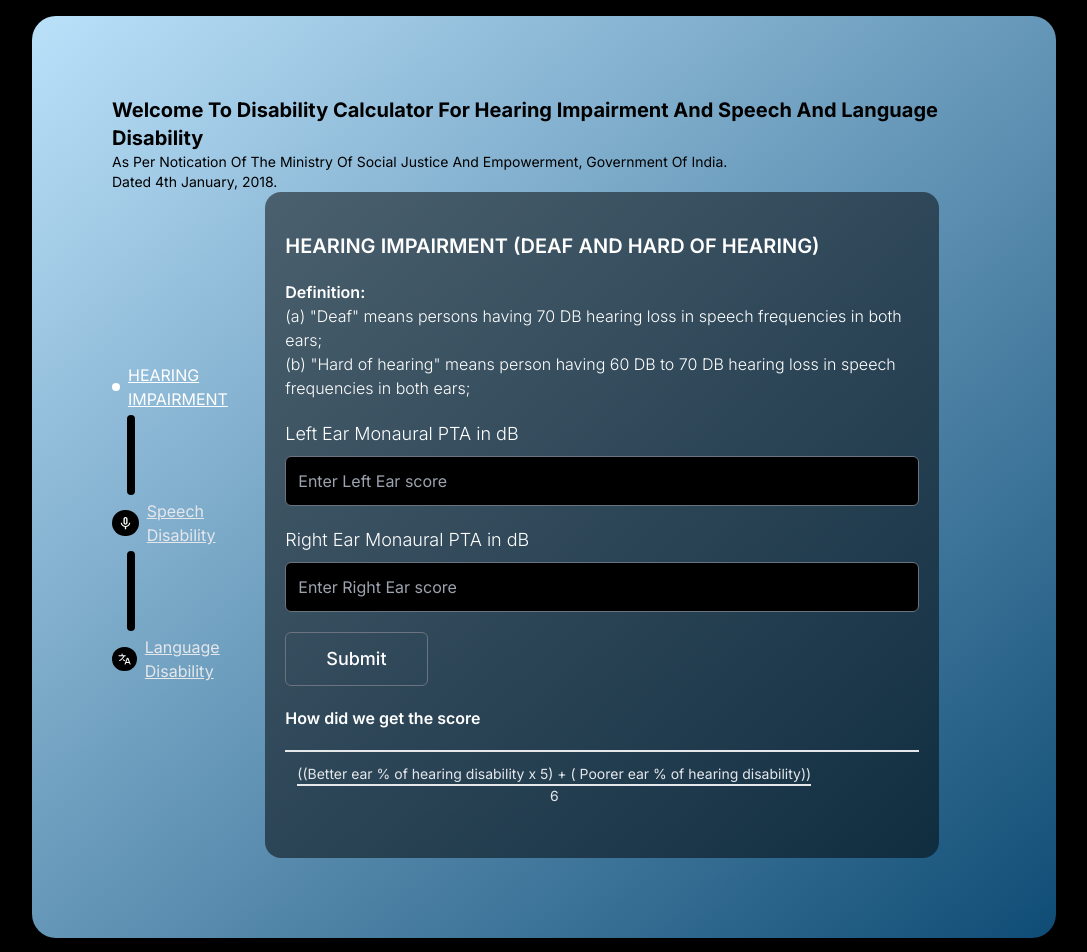
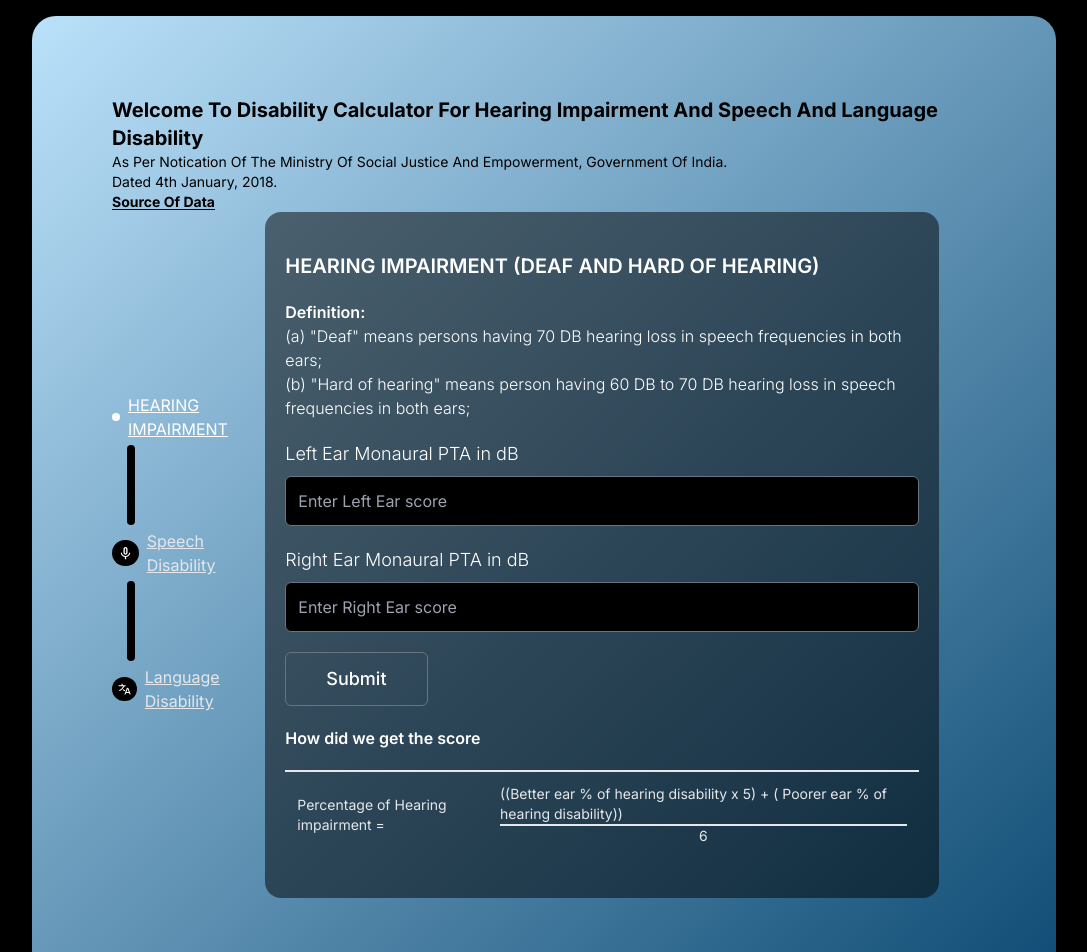
Before and after one commit to LogicubeItServices/disability-calculator, a Next.js app: page /hearing in a window 1280 px wide. Shown: the top 952 px of the page, without its empty margins (96-1183 px from the left). Built offline with nearby package versions, Linux system fonts and the light colour scheme.

Commit message:
Added PDF

```diff
--- a/app/layout.tsx
+++ b/app/layout.tsx
@@ -2,6 +2,7 @@ import type { Metadata } from "next";
 import { Inter } from "next/font/google";
 import "./globals.css";
 import StepProgressBar from "@/components/StepProgressBar";
+import Link from "next/link";
 
 const inter = Inter({ subsets: ["latin"] });
 
@@ -25,7 +26,10 @@ export default function RootLayout({
         </span>
         as per notication of the Ministry of Social Justice and Empowerment, Government of India. <br />
         dated 4th January, 2018.
-        <br /></h1>
+        <br />
+        <Link href={"/pdfs/source.pdf"} className="text-black-500 font-bold underline-offset-2 underline">Source of Data</Link>
+        <br />
+        </h1>
           <section className="grid grid-cols-[0.2fr,1.8fr] h-full max-md:h-[70%]  max-md:flex  max-md:flex-col max-md:justify-evenly ">
             <div className="flex flex-col justify-center max-md:h-fit ">
               <StepProgressBar />
--- a/components/HearingForm.tsx
+++ b/components/HearingForm.tsx
@@ -135,7 +135,10 @@ const HearingForm = () => {
       ) : null}
       <div className="flex flex-col gap-5 divide-y-2">
         <h3 className="font-semibold">How did we get the score</h3>
-        <p className="text-sm text-gray-200 p-3">
+        <div className="text-sm text-gray-200 p-3 flex gap-3">
+        <div className="flex justify-center items-center">
+          Percentage of Hearing impairment =
+        </div>
           <div className="flex flex-col divide-y-2 w-max">
             <span>
               ((Better ear % of hearing disability x 5) + ( Poorer ear % of
@@ -143,7 +146,7 @@ const HearingForm = () => {
             </span>
             <span className="text-center">6</span>
           </div>
-        </p>
+        </div>
         {patientData && (
           <>
             <p className="text-sm flex flex-col text-gray-200 p-3">
@@ -154,17 +157,20 @@ const HearingForm = () => {
                   getBetterEar(patientData?.leftear, patientData?.rightear)
                 )}
                 %
+                {" - "} {patientData?.leftear > patientData?.rightear?"Right Ear":"Left Ear"}
                 <br />
                 Poor Ear :{" "}
                 {getWorseEarValue(
                   getWorseEar(patientData?.leftear, patientData?.rightear)
-                )}
+                  )}
                 %
+                {" - "}   {patientData?.leftear < patientData?.rightear?"Right Ear":"Left Ear"}
               </span>
             </p>
             <p className="text-sm text-gray-200 p-3">
               Step 2 :
-              <div className="flex flex-col divide-y-2 w-max">
+              <div className="flex gap-2">
+                <div className="flex flex-col divide-y-2 w-max">
                 <span>
                   ((
                   {getBetterEarValue(
@@ -177,6 +183,10 @@ const HearingForm = () => {
                   ))
                 </span>
                 <span className="text-center">6</span>
+                </div>
+              <div className="h-full flex justify-center items-center ">
+                = { patientData.result}%
+              </div>
               </div>
             </p>
           </>
```
Also changed, not shown: 1 other file (tests, documents, lock files or other folders).
